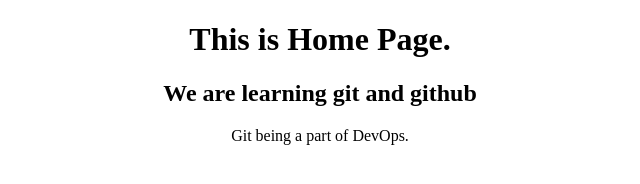
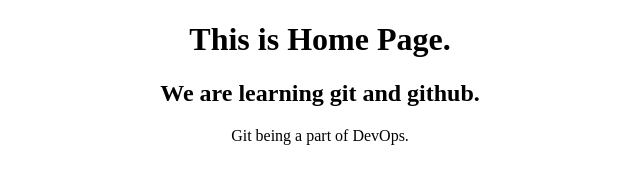
Before and after one commit to monikabothra/practice2020, a plain HTML site: page index.html in a window 1280 px wide. Shown: the full height of the page, 320-960 px from the left. Drawn offline with Linux system fonts and the light colour scheme.

Commit message:
first commit in fix branch

```diff
--- a/index.html
+++ b/index.html
@@ -7,7 +7,7 @@
 	<center>
 	<div>
 		<h1>This is Home Page.</h1>
-		<h2>We are learning git and github</h2>
+		<h2>We are learning git and github.</h2>
 		<p>Git being a part of DevOps.</p>
 	</div>
 	</center>
```
